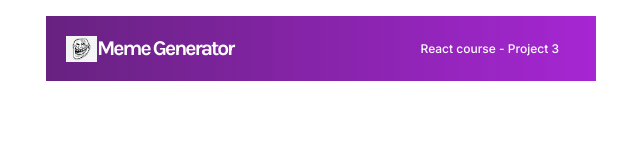
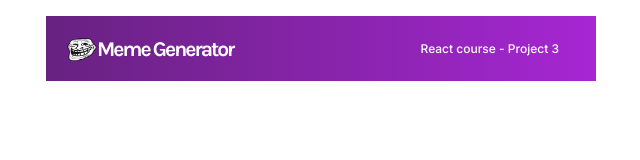
Before and after one commit to AndreyDmitriev39r/scrimba-meme-generator, a JavaScript app: page / in a window 1280 px wide. Shown: the top 160 px of the page, without its empty margins (319-959 px from the left). Built offline with nearby package versions, Linux system fonts and the light colour scheme; the HTML template or start-up script is replaced by a standard one.

Commit message:
header ready

```diff
--- a/src/components/Header.js
+++ b/src/components/Header.js
@@ -1,4 +1,4 @@
-import TrollFace from "./trollface.png"
+import TrollFace from "../images/trollface2.png"
 
 function Header() {
   return (
--- a/src/index.css
+++ b/src/index.css
@@ -32,11 +32,12 @@ nav {
 .nav--heading {
   display: flex;
   flex-direction: row;
+  align-items: center;
   margin-left: 20px;
 }
 
 .nav--heading--image {
-  height: 26px;
+  height: 30px;
   width: 31px;
 }
 
```
Also changed, not shown: src/components/trollface.png (deleted), src/images/trollface2.png (added).
